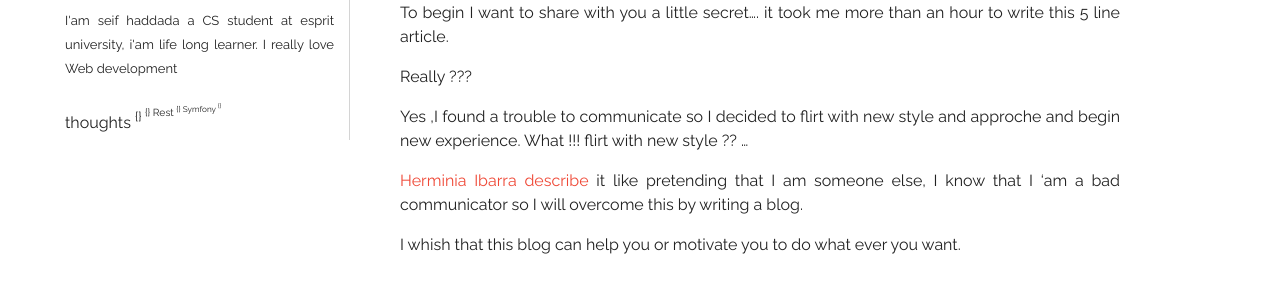
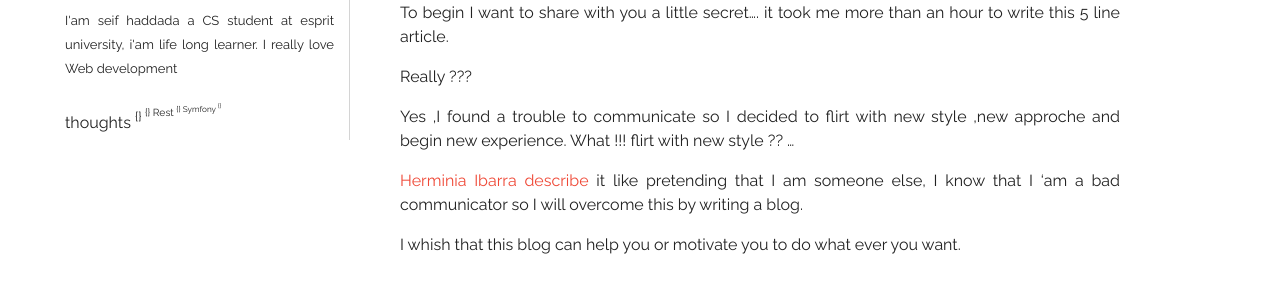
Before and after one commit to seiHaddada/seiHaddada.github.io, a Jekyll site: the page built from _posts/2015-04-25-Hello-World.markdown, in a window 1280 px wide. Shown: the part 214-505 px from the top of the page. Built offline with Jekyll 4.4.1, drawn with Linux system fonts in a browser that asks for light colours; nearby versions of some CDN libraries.

```diff
--- a/_posts/2015-04-25-Hello-World.markdown
+++ b/_posts/2015-04-25-Hello-World.markdown
@@ -10,7 +10,7 @@ To begin I want to share with you a little secret…. it took me more than an ho
 
 Really ???
 
-Yes ,I found a trouble to communicate so I decided to flirt with new style and approche and begin new experience.
+Yes ,I found a trouble to communicate so I decided to flirt with new style ,new approche and begin new experience.
 What !!! flirt with new style ?? …
 
 [Herminia Ibarra] [hermina] [describe] [describe] it like pretending that I am someone else, I know that I ‘am a bad communicator so I will overcome this by writing a blog.
--- a/_posts/2015-05-12-Rest-Api-with-Symfony.markdown
+++ b/_posts/2015-05-12-Rest-Api-with-Symfony.markdown
@@ -21,7 +21,7 @@ Since I am going to use Symofny framework wiliam daurad’s [blog post][blog] wa
 ##Pre requires:
 ---
 
-The objective here to create a symfony Bundle inside my application that serves api for Offre
+The objective here is to create a symfony Bundle inside my application that serves api for Offre
 (it’s written in French it means Offer) with get and post using symfony2 [FOSRestBundle][FOSRestBundle], the [NelmioApiDocBundle][NelmioApiDocBundle], the [JSMSerializerBundle][JSMSerializerBundle], and [Doctrine][Doctrine].
 
 {% highlight json %}
```
Also changed, not shown: _includes/google_analytics.html (added, +10 -0 lines).
